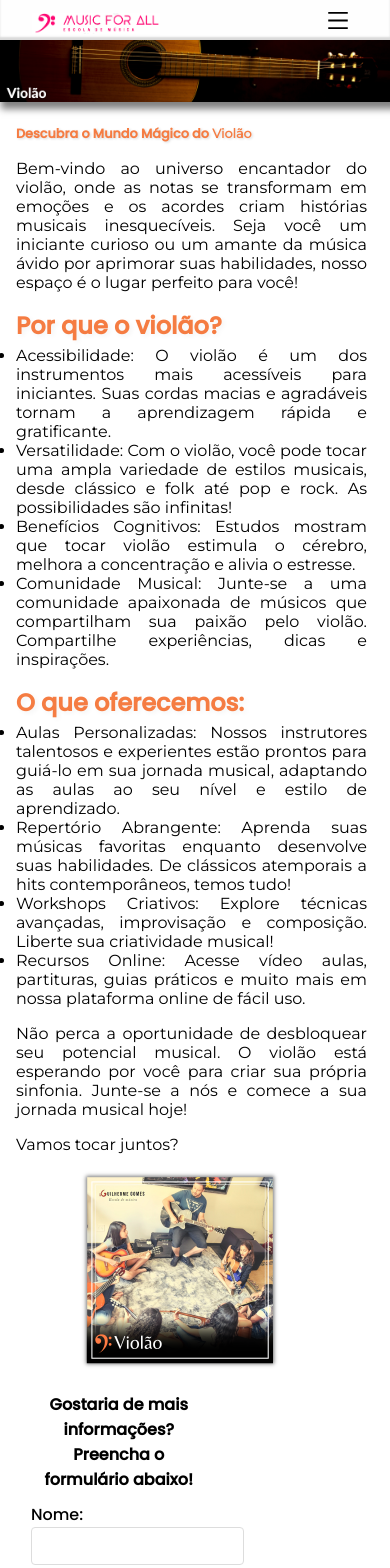
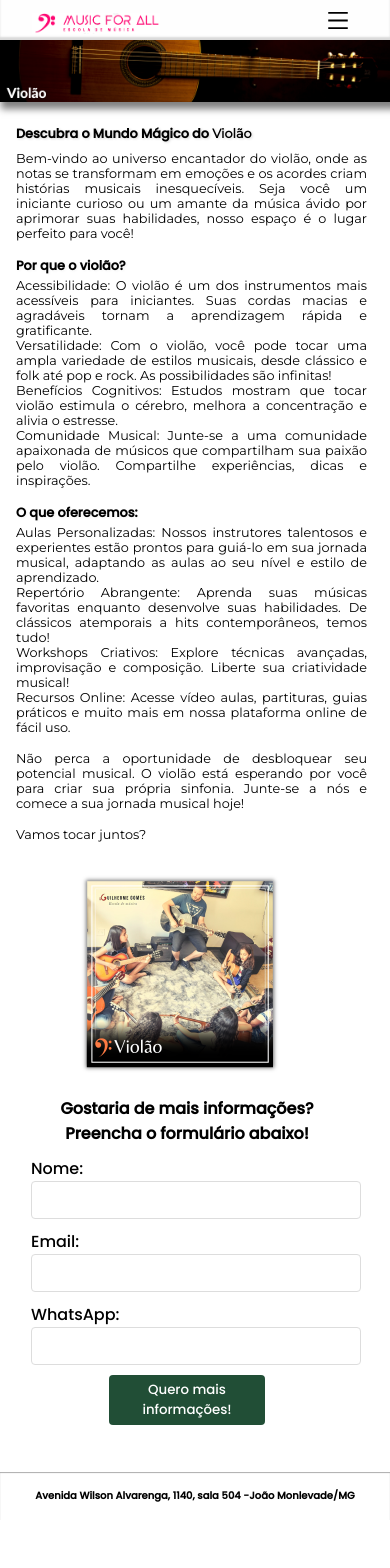
Before and after one commit to GuilhermeGomesti1/music-for-all, a Next.js app: page /violao in a window 390 px wide. Shown: the top 1568 px of the page. After the commit the page ends 1520 px from the top, so only its background shows below. Built offline with nearby package versions, Linux system fonts and the light colour scheme.

Commit message:
Update styles.module.css

```diff
--- a/src/app/violao/styles.module.css
+++ b/src/app/violao/styles.module.css
@@ -43,9 +43,9 @@
   }
 
   .title{
-    color: #F57C42;
 
-    font-size: 3rem;
+
+    font-size: 1.2rem;
     margin-top: 2rem;
     margin-bottom: 1rem;
     text-shadow: rgba(0, 0, 0, 0.151) 0.1em 0.1em 0.2em
@@ -55,13 +55,14 @@
     font-size: bolder;
   }
 
-  .apresentacao{
+  .apresentacao{ text-decoration: none;
+    list-style-type: none;
     font-size: 1.2rem;
     margin-bottom: 1rem
   }
 
   .subtitle{
-    color: #F57C42;
+   font-size: 1rem;
     text-shadow: rgba(0, 0, 0, 0.048) 0.1em 0.1em 0.2em;
     margin-bottom: 0.2rem;
   }
@@ -139,8 +140,8 @@
   }
 
   .fotocurso{
-    width: 90%;
-    max-width: 100%;
+    margin-top: 1rem;
+
     width: 200px;
     height: 200px;
 
@@ -148,11 +149,11 @@
   }
 
   .title{
-    color: #F57C42;
+
     width: 90%;
     font-size: 0.8rem;
     margin-top: 1rem;
-    margin-bottom: 1rem;
+    margin-bottom: 0.5rem;
     text-shadow: rgba(0, 0, 0, 0.151) 0.1em 0.1em 0.2em
   }
 
@@ -161,25 +162,25 @@
   }
 
   .apresentacao{
-    font-size: 1rem;
+    font-size: 0.8rem;
     margin-bottom: 1rem
   }
 
   .subtitle{
-    color: #F57C42;
+   font-size: 0.8rem;
     text-shadow: rgba(0, 0, 0, 0.048) 0.1em 0.1em 0.2em;
     margin-bottom: 0.2rem;
   }
 
-  .formContainer {
+  .formContainer { align-items: center;
     float: none;
-    width: 50%;
+    width: 80%;
     padding: 15px;
 
 
   }
 
-  .formTitle {width: 90%;
+  .formTitle {
     text-align: center;
     font-size: 1rem;
     margin-bottom: 10px;
```
